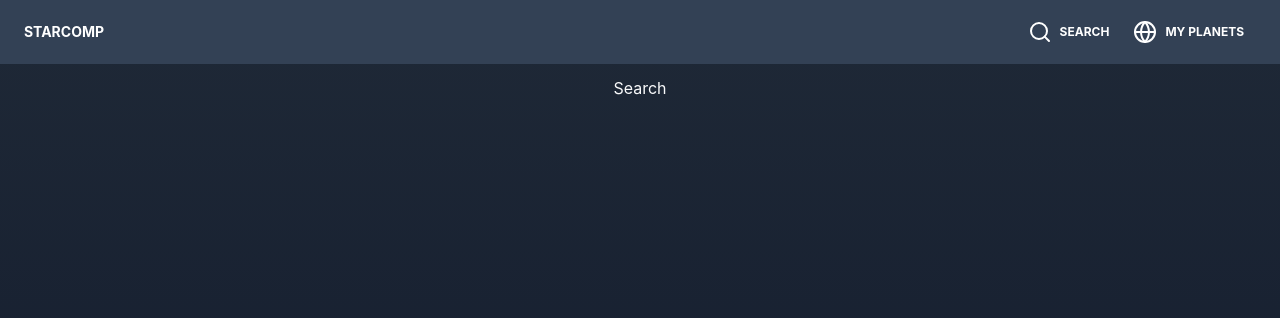
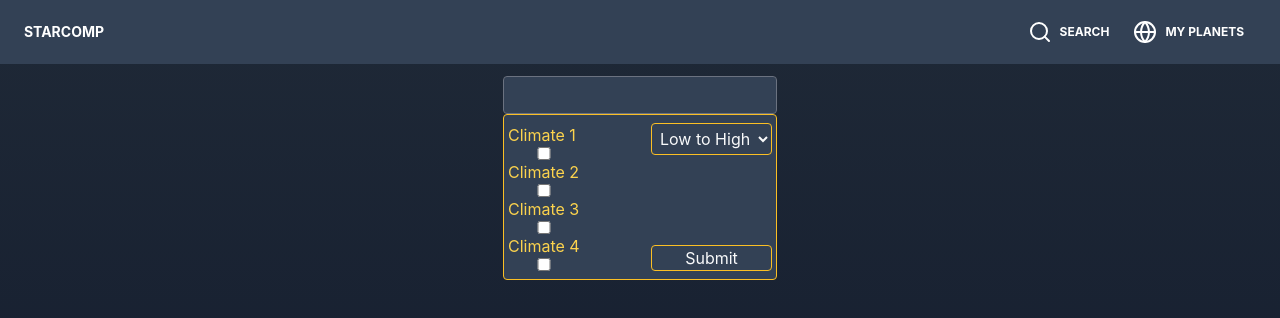
Before and after one commit to Trevron/starcomp, a React (Create React App) app: page /search in a window 1280 px wide. Shown: the top 318 px of the page. Built offline with nearby package versions, Linux system fonts and the light colour scheme.

Commit message:
Started working on a search form with formik.

```diff
--- /dev/null
+++ b/src/components/SearchForm.tsx
@@ -0,0 +1,93 @@
+import React from "react";
+import { useFormik } from "formik";
+
+function SearchForm() {
+  const formik = useFormik({
+    initialValues: {
+      search: "",
+    },
+    onSubmit: (values) => {
+      console.log("Form data", values);
+    },
+  });
+
+  return (
+    <div>
+      <form onSubmit={formik.handleSubmit}>
+        <input
+          onChange={formik.handleChange}
+          value={formik.values.search}
+          type="text"
+          name="search"
+          className="
+            dropdown-toggle
+            form-control
+            block
+            w-full
+            px-3
+            py-1.5
+            text-base
+            font-normal
+            text-amber-400
+            bg-slate-700 bg-clip-padding
+            border border-solid border-gray-500
+            rounded
+            transition
+            ease-in-out
+            m-0
+            focus:text-amber-400 focus:bg-slate-700 focus:border-amber-400 focus:outline-none"
+        />
+
+        <div className="w-full bg-slate-700 py-2 px-1 dropdown-menu rounded flex justify-between content-center border border-amber-400">
+          <div className="flex flex-wrap flex-col text-amber-300">
+            <label htmlFor="Climate1">Climate 1</label>
+            <input
+              type="checkbox"
+              id="Climate1"
+              name="Climate1"
+              value="Climate1"
+            />
+            <label htmlFor="Climate2">Climate 2</label>
+            <input
+              type="checkbox"
+              id="Climate2"
+              name="Climate2"
+              value="Climate1"
+            />
+            <label htmlFor="Climate3">Climate 3</label>
+            <input
+              type="checkbox"
+              id="Climate3"
+              name="Climate3"
+              value="Climate3"
+            />
+            <label htmlFor="Climate4">Climate 4</label>
+            <input
+              type="checkbox"
+              id="Climate4"
+              name="Climate4"
+              value="Climate4"
+            />
+          </div>
+          <div className="flex flex-col justify-between">
+            <select
+              name="sort"
+              id="sort"
+              className="bg-slate-700 border border-amber-400 rounded p-1"
+            >
+              <option value="Low to high">Low to High</option>
+              <option value="High to Low">High to Low</option>
+              <option value="AZ">A to Z</option>
+              <option value="ZA">Z to A</option>
+            </select>
+            <button type="submit" className="border border-amber-400 rounded hover:bg-slate-700">
+                Submit
+            </button>
+          </div>
+        </div>
+      </form>
+    </div>
+  );
+}
+
+export default SearchForm;
--- a/src/pages/Search.tsx
+++ b/src/pages/Search.tsx
@@ -1,11 +1,30 @@
 import React from 'react'
+import { gql, request } from 'graphql-request';
+import SearchForm from '../components/SearchForm';
 
-
+const allPlanets = gql`
+  query {
+    allPlanets {
+      planets {
+        name
+        id
+        climates
+        diameter
+        terrains
+      }
+    }
+  }
+`;
 
 function Search() {
+
+  function onLoad() {
+
+  }
+
   return (
-    <div className="text-gray-50 flex justify-center">
-        Search
+    <div className="text-gray-50 flex justify-center content-center">
+        <SearchForm />
     </div>
   )
 }
```
